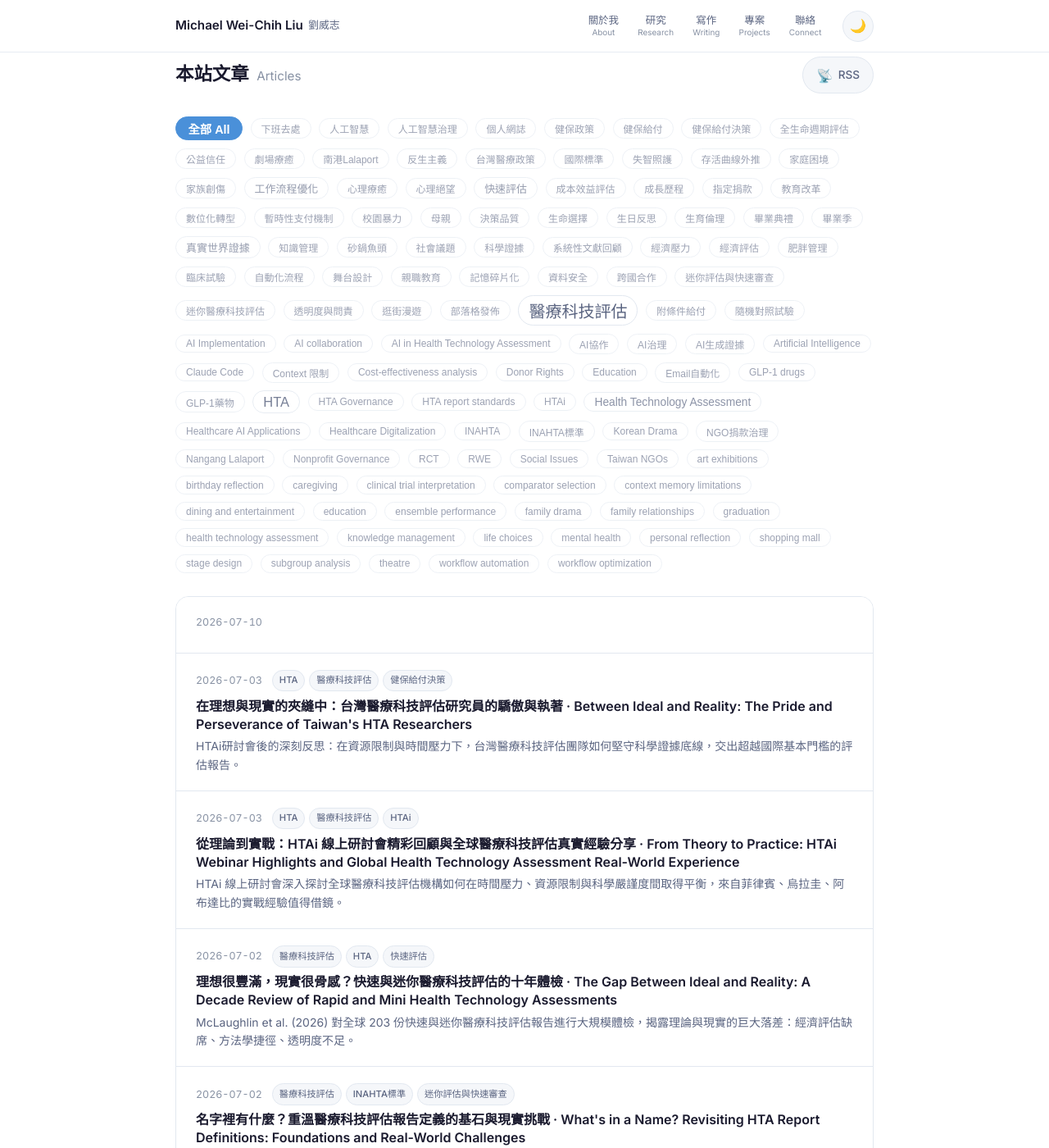
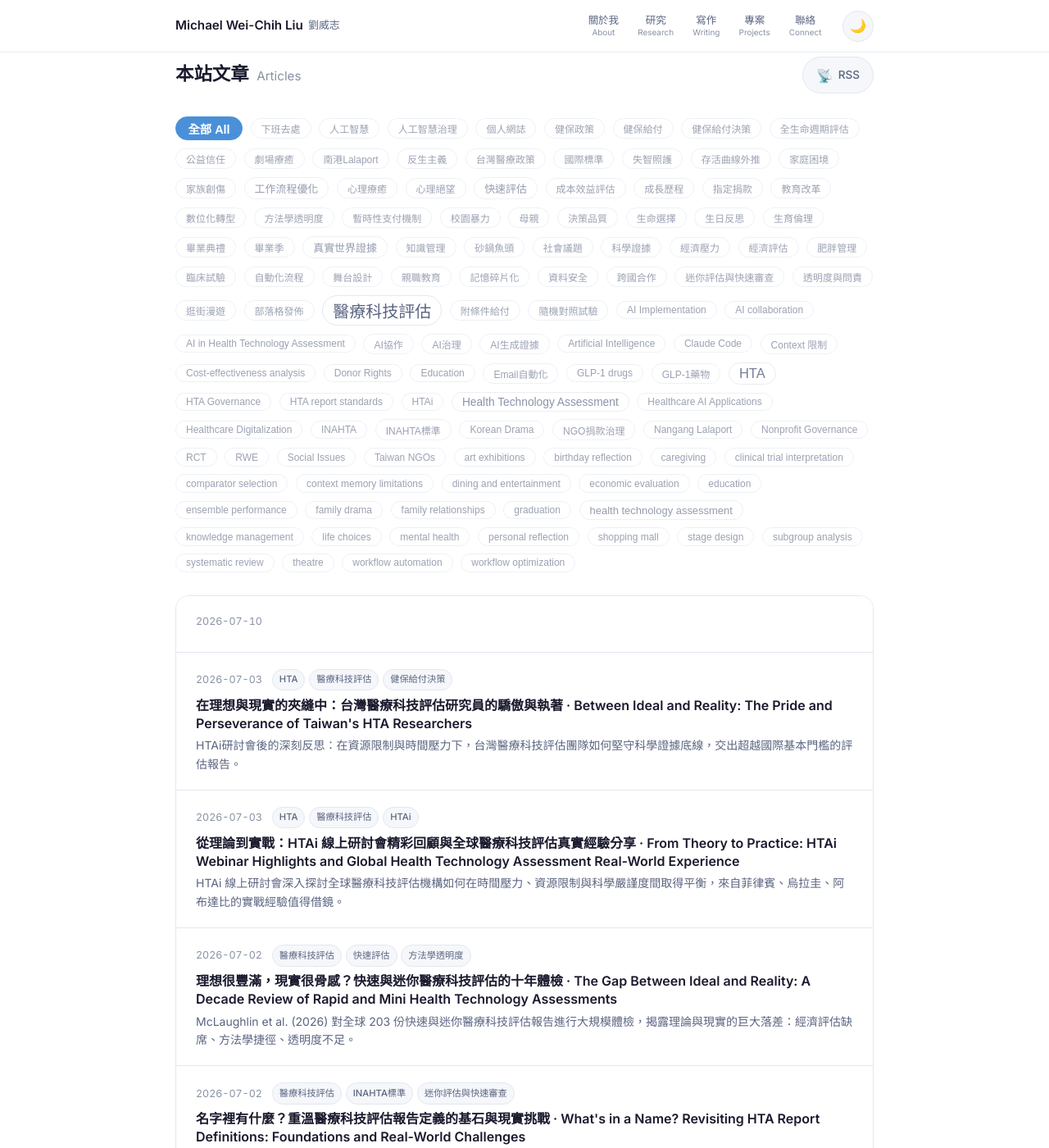
Before and after one commit to liuweichihtw-0624/liuweichihtw-0624.github.io, a Jekyll site: the page built from writing.html, in a window 1280 px wide and 1400 px high, scrolled down 234 px. Shown: the whole window at 82% size. Built offline with Jekyll 4.4.1, drawn with Linux system fonts in a browser that asks for light colours.

Commit message:
retag: update tags for 2026-07-02-rapid-hta-mini-hta-reality-check.md

```diff
--- a/_posts/2026-07-02-rapid-hta-mini-hta-reality-check.md
+++ b/_posts/2026-07-02-rapid-hta-mini-hta-reality-check.md
@@ -2,7 +2,7 @@
 layout: post
 title: "理想很豐滿，現實很骨感？快速與迷你醫療科技評估的十年體檢 · The Gap Between Ideal and Reality: A Decade Review of Rapid and Mini Health Technology Assessments"
 date: 2026-07-02 14:52:16 +0800
-tags: ["醫療科技評估", "HTA", "快速評估", "迷你醫療科技評估", "經濟評估", "系統性文獻回顧"]
+tags: ["醫療科技評估", "快速評估", "方法學透明度", "經濟評估", "health technology assessment", "HTA", "economic evaluation", "systematic review"]
 publish: true
 syndicate: []
 excerpt: "McLaughlin et al. (2026) 對全球 203 份快速與迷你醫療科技評估報告進行大規模體檢，揭露理論與現實的巨大落差：經濟評估缺席、方法學捷徑、透明度不足。"
```
